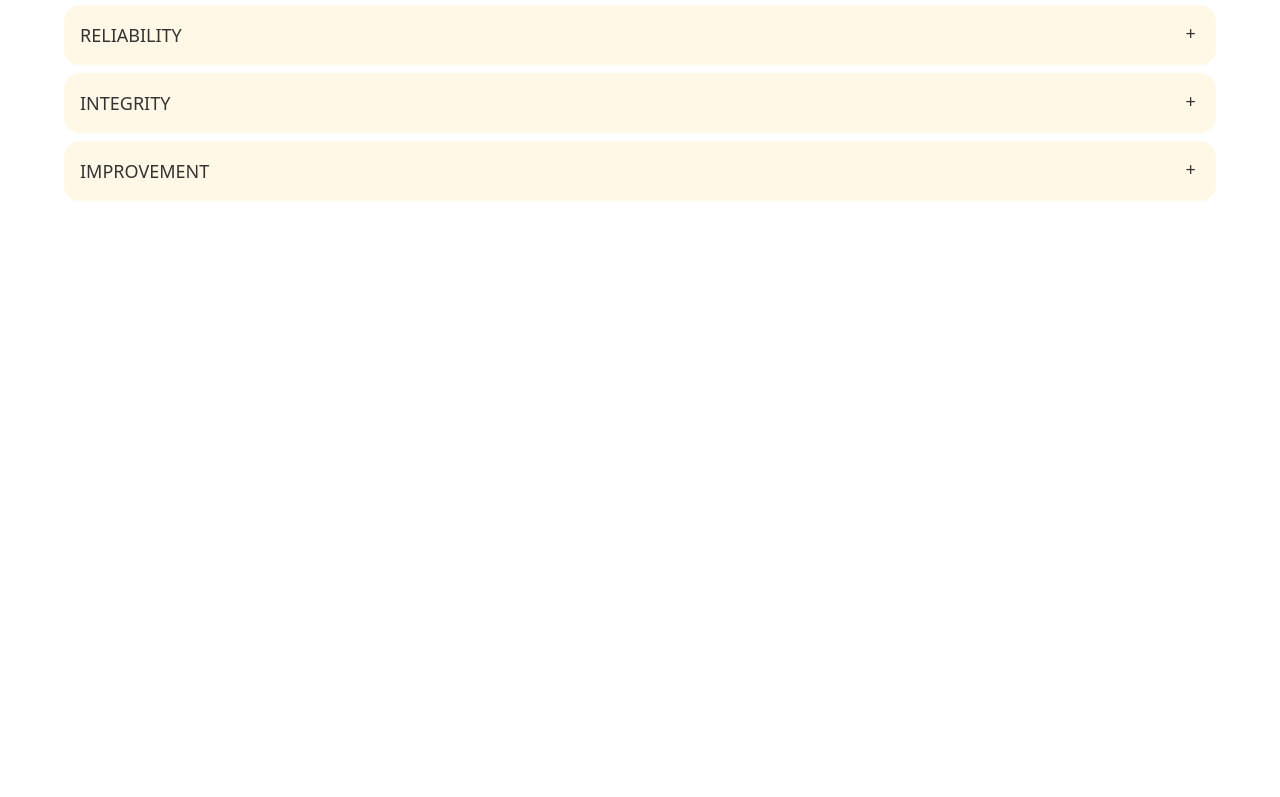
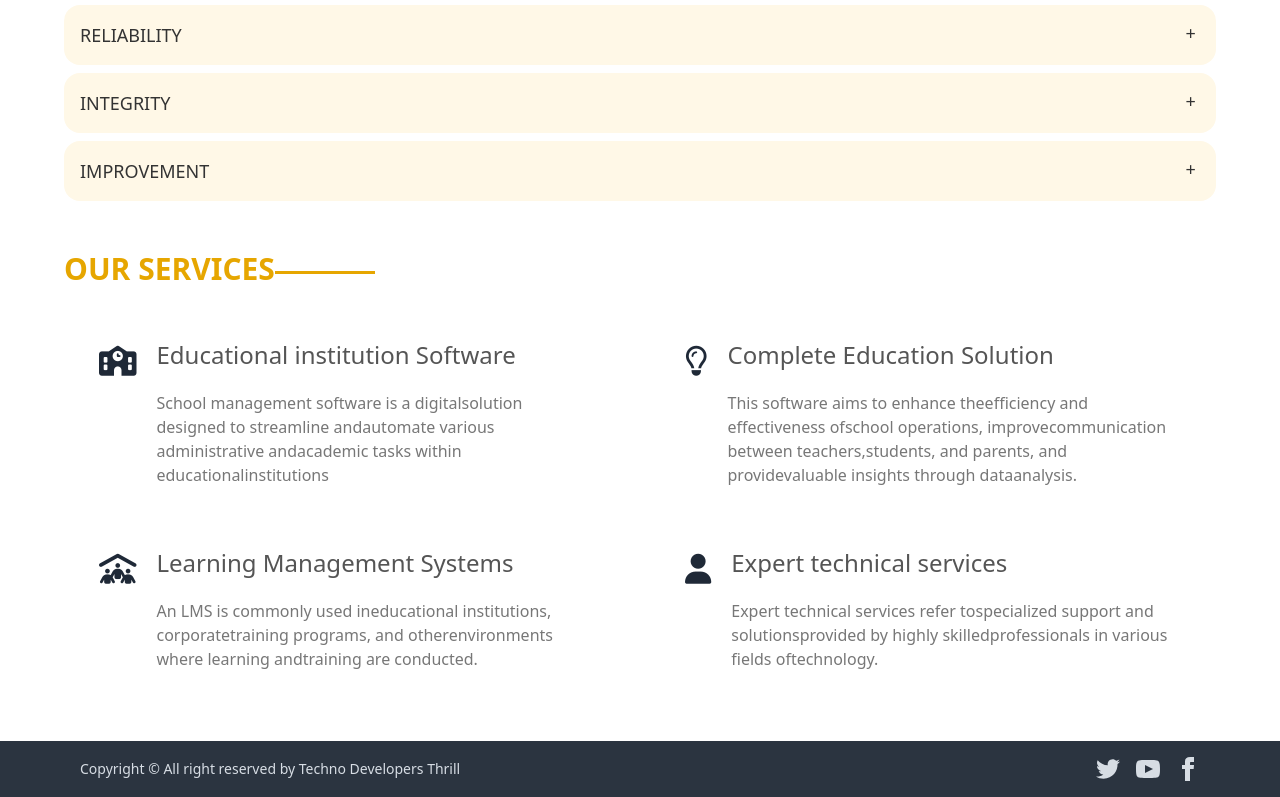
Before and after one commit to rashedahmed0/techno-dev, a plain HTML site: page index.html in a window 1280 px wide. Shown: the part 2185-2982 px from the top of the page. Before the commit the page ends 2436 px from the top, so only its background shows below. Drawn offline with nearby package versions, Linux system fonts and the light colour scheme.

Commit message:
service and footer

```diff
--- a/index.html
+++ b/index.html
@@ -50,30 +50,26 @@
         @keyframes appear1 {
             from {
                 opacity: 0;
-                /* clip-path: inset(100% 100% 0 0); */
-                /* transform: translate(-100px); */
                 scale: 0.5;
             }
 
             to {
                 opacity: 1;
-                /* clip-path: inset(0 0 0 0); */
-                /* transform: translate(0px); */
                 scale: 1;
             }
         }
+
 
         @keyframes appear2 {
             from {
                 opacity: 0;
                 clip-path: inset(100% 100% 0 0);
-                /* transform: translate(-100px); */
+
             }
 
             to {
                 opacity: 1;
                 clip-path: inset(0 0 0 0);
-                /* transform: translate(0px); */
             }
         }
 
@@ -88,7 +84,6 @@
                 transform: translate(0px);
             }
         }
-
 
         .anime {
             animation: appear1 linear;
@@ -106,6 +101,21 @@
             animation: appear3 linear;
             animation-timeline: view();
             animation-range: entry 0% cover 40%;
+        }
+
+        .service-card:hover i {
+            color: #e6a600;
+            transition: 0.5s;
+        }
+
+        .service-card:hover {
+            box-shadow: rgba(99, 99, 99, 0.2) 0px 2px 8px 0px;
+            transition: 0.5s;
+        }
+
+        .service-card {
+            padding: 20px 35px;
+            border-radius: 10px;
         }
     </style>
 </head>
@@ -158,7 +168,7 @@
         <div class="hero min-h-screen" style="background-image: url(./img/Banner.jpg);">
             <div class="hero-overlay bg-opacity-70"></div>
             <div class="hero-content text-neutral-content text-center">
-                <div class="max-w-md">
+                <div class="max-w-md anime">
                     <h1 class="mb-1 text-5xl font-bold ">T E C H N O</h1>
                     <h2 class="mb-5 text-xl font-semibold ">Developers Thrill</h2>
                     <p class="mb-5">Driving success with innovative, tailored software solutions for businesses since
@@ -266,8 +276,8 @@
     </section>
 
     <!-- objectives section -->
-    <section class="objectiv3 mb-[50px] w-[90%] mx-auto anime">
-        <div class="title mb-8 anime">
+    <section class="objectiv3 mb-[50px] w-[90%] mx-auto anime1 ">
+        <div class="title mb-8 ">
             <h1 class=" text-[#e6a600] text-3xl font-bold ">Objectives </h1>
         </div>
 
@@ -307,6 +317,111 @@
             </div>
         </div>
     </section>
+
+    <!-- service section -->
+    <section class="service w-[90%] mx-auto my-[50px]">
+        <div class="title mb-8 ">
+            <h1 class=" text-[#e6a600] text-3xl font-bold "> OUR SERVICES </h1>
+        </div>
+        <!-- service cards -->
+        <div class=" grid md:grid-cols-2 grid-cols-1 gap-5">
+            <!-- card -->
+            <div class="service-card flex gap-5 anime2">
+                <span class=""><i class="fa-solid fa-school text-3xl mt-2 lg:mt-1"></i></span>
+                <div class="">
+                    <h1 class="text-2xl font-medium mb-5 text-[#555]">
+                        Educational institution Software
+                    </h1>
+                    <p class="text-[#777]">
+                        School management software is a digitalsolution designed to streamline andautomate various
+                        administrative andacademic tasks within educationalinstitutions
+                    </p>
+                </div>
+            </div>
+            <!-- card -->
+            <div class="service-card flex gap-5 anime2">
+                <span class="">
+                    <i class="fa-regular fa-lightbulb text-3xl mt-2 lg:mt-1"></i>
+                </span>
+                <div class="">
+                    <h1 class="text-2xl font-medium mb-5 text-[#555]">
+                        Complete Education Solution
+                    </h1>
+                    <p class="text-[#777]">
+                        This software aims to enhance theefficiency and effectiveness ofschool operations,
+                        improvecommunication between teachers,students, and parents, and providevaluable insights
+                        through dataanalysis.
+                    </p>
+                </div>
+            </div>
+            <!-- card -->
+            <div class="service-card flex gap-5 anime2">
+                <span class="">
+                    <i class="fa-solid fa-people-roof text-3xl mt-2 lg:mt-1"></i>
+                </span>
+                <div class="">
+                    <h1 class="text-2xl font-medium mb-5 text-[#555]">
+                        Learning Management Systems
+                    </h1>
+                    <p class="text-[#777]">
+                        An LMS is commonly used ineducational institutions, corporatetraining programs, and
+                        otherenvironments where learning andtraining are conducted.
+                    </p>
+                </div>
+            </div>
+            <!-- card -->
+            <div class="service-card flex gap-5 anime2">
+                <span class="">
+                    <i class="fa-solid fa-user text-3xl mt-2 lg:mt-1"></i>
+                </span>
+                <div class="">
+                    <h1 class="text-2xl font-medium mb-5 text-[#555]">
+                        Expert technical services
+                    </h1>
+                    <p class="text-[#777]">
+                        Expert technical services refer tospecialized support and solutionsprovided by highly
+                        skilledprofessionals in various fields oftechnology.
+                    </p>
+                </div>
+            </div>
+
+    </section>
+
+    <!-- footer section -->
+    <footer class="bg-neutral">
+        <footer class="footer  text-neutral-content items-center p-4 mt-[50px] w-[90%] mx-auto">
+            <aside class="grid-flow-col items-center">
+
+                <p>Copyright © All right reserved by Techno Developers Thrill</p>
+            </aside>
+            <nav class="grid-flow-col gap-4 md:place-self-center md:justify-self-end">
+                <a>
+                    <svg xmlns="http://www.w3.org/2000/svg" width="24" height="24" viewBox="0 0 24 24"
+                        class="fill-current">
+                        <path
+                            d="M24 4.557c-.883.392-1.832.656-2.828.775 1.017-.609 1.798-1.574 2.165-2.724-.951.564-2.005.974-3.127 1.195-.897-.957-2.178-1.555-3.594-1.555-3.179 0-5.515 2.966-4.797 6.045-4.091-.205-7.719-2.165-10.148-5.144-1.29 2.213-.669 5.108 1.523 6.574-.806-.026-1.566-.247-2.229-.616-.054 2.281 1.581 4.415 3.949 4.89-.693.188-1.452.232-2.224.084.626 1.956 2.444 3.379 4.6 3.419-2.07 1.623-4.678 2.348-7.29 2.04 2.179 1.397 4.768 2.212 7.548 2.212 9.142 0 14.307-7.721 13.995-14.646.962-.695 1.797-1.562 2.457-2.549z">
+                        </path>
+                    </svg>
+                </a>
+                <a>
+                    <svg xmlns="http://www.w3.org/2000/svg" width="24" height="24" viewBox="0 0 24 24"
+                        class="fill-current">
+                        <path
+                            d="M19.615 3.184c-3.604-.246-11.631-.245-15.23 0-3.897.266-4.356 2.62-4.385 8.816.029 6.185.484 8.549 4.385 8.816 3.6.245 11.626.246 15.23 0 3.897-.266 4.356-2.62 4.385-8.816-.029-6.185-.484-8.549-4.385-8.816zm-10.615 12.816v-8l8 3.993-8 4.007z">
+                        </path>
+                    </svg>
+                </a>
+                <a>
+                    <svg xmlns="http://www.w3.org/2000/svg" width="24" height="24" viewBox="0 0 24 24"
+                        class="fill-current">
+                        <path
+                            d="M9 8h-3v4h3v12h5v-12h3.642l.358-4h-4v-1.667c0-.955.192-1.333 1.115-1.333h2.885v-5h-3.808c-3.596 0-5.192 1.583-5.192 4.615v3.385z">
+                        </path>
+                    </svg>
+                </a>
+            </nav>
+        </footer>
+    </footer>
 </body>
 
 </html>
```
